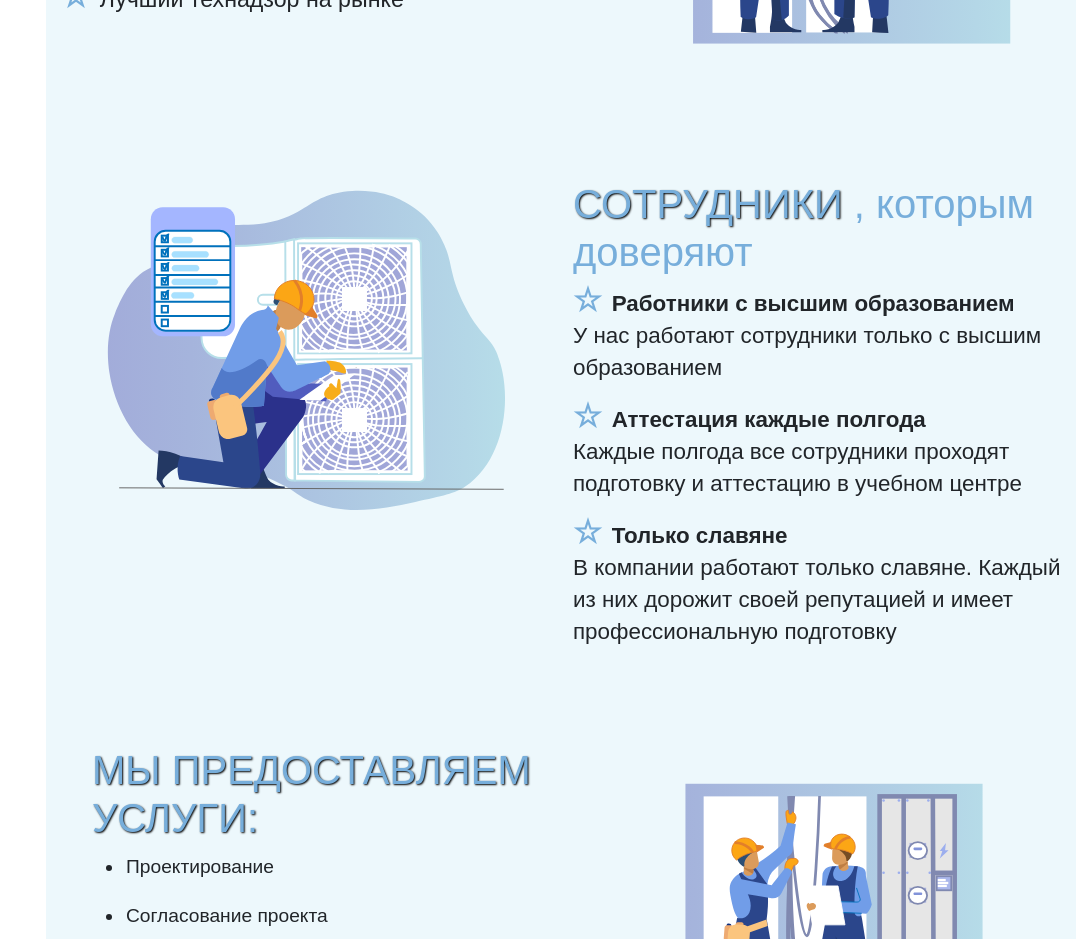
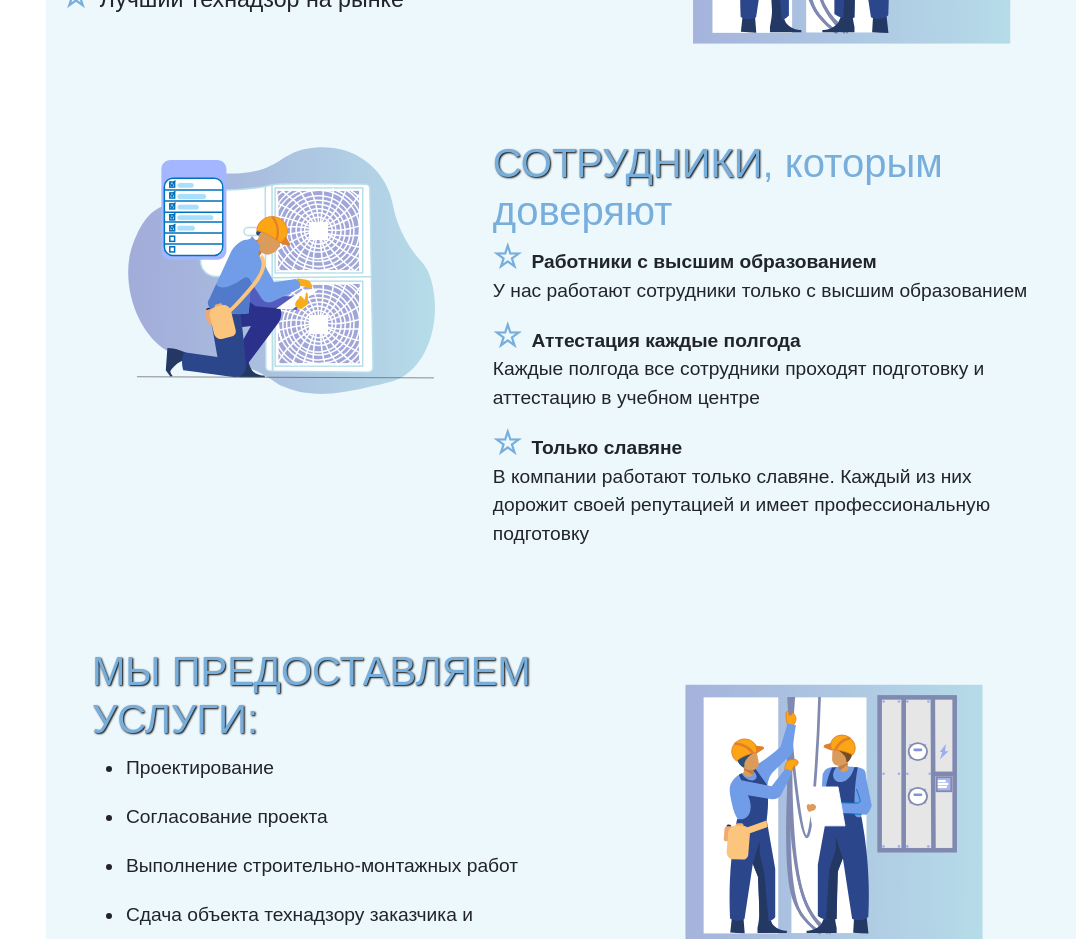
Before and after one commit to AnigalHub/GroupOfCompaniesMAG, a Vue app: page / in a window 1280 px wide. Shown: the part 1660-2599 px from the top of the page, without its empty margins (204-1280 px from the left). Built offline with nearby package versions, Linux system fonts and the light colour scheme.

Commit message:
компонент - Сотрудники

```diff
--- a/src/components/Employees.vue
+++ b/src/components/Employees.vue
@@ -2,11 +2,11 @@
     <div id="Employees">
         <b-container>
             <b-row>
-                <b-col>
+                <b-col cols="5">
                     <component :is="svg"/>
                 </b-col>
                 <b-col>
-                    <h2>Сотрудники <span>, которым доверяют</span></h2>
+                    <h2>Сотрудники<span>, которым доверяют</span></h2>
                     <ul v-for="list in List" class="ul">
                         <li class="text">
                            <span>{{list.name}}</span>
@@ -39,7 +39,7 @@
 
 <style scoped lang="scss">
     #Employees{
-        padding: 4% 0 4%;
+        padding: 0 3% 4%;
         .ul {
             padding:0;
             list-style: none;
@@ -56,10 +56,6 @@
             color: #337AB7;
             content: "\2605";
         }
-        p,li,.text{
-            font-size: 1.4rem;
-            line-height: 2rem;
-        }
         h2 span{
             text-shadow: none;
             text-transform: lowercase;
```
